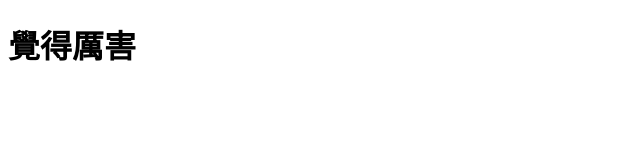
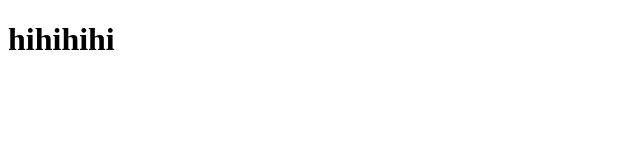
Before and after one commit to ru389ru389/cyke.github.io, a plain HTML site: page index.html in a window 1280 px wide. Shown: the whole page, without its empty margins (0-640 px from the left). Drawn offline with Linux system fonts and the light colour scheme.

Commit message:
Update index.html

```diff
--- a/index.html
+++ b/index.html
@@ -5,6 +5,6 @@
     <title>你好，GitHub</title>
   </head>
   <body>
-    <h1>覺得厲害</h1>
+    <h1>hihihihi</h1>
   </body>
 </html>
```
